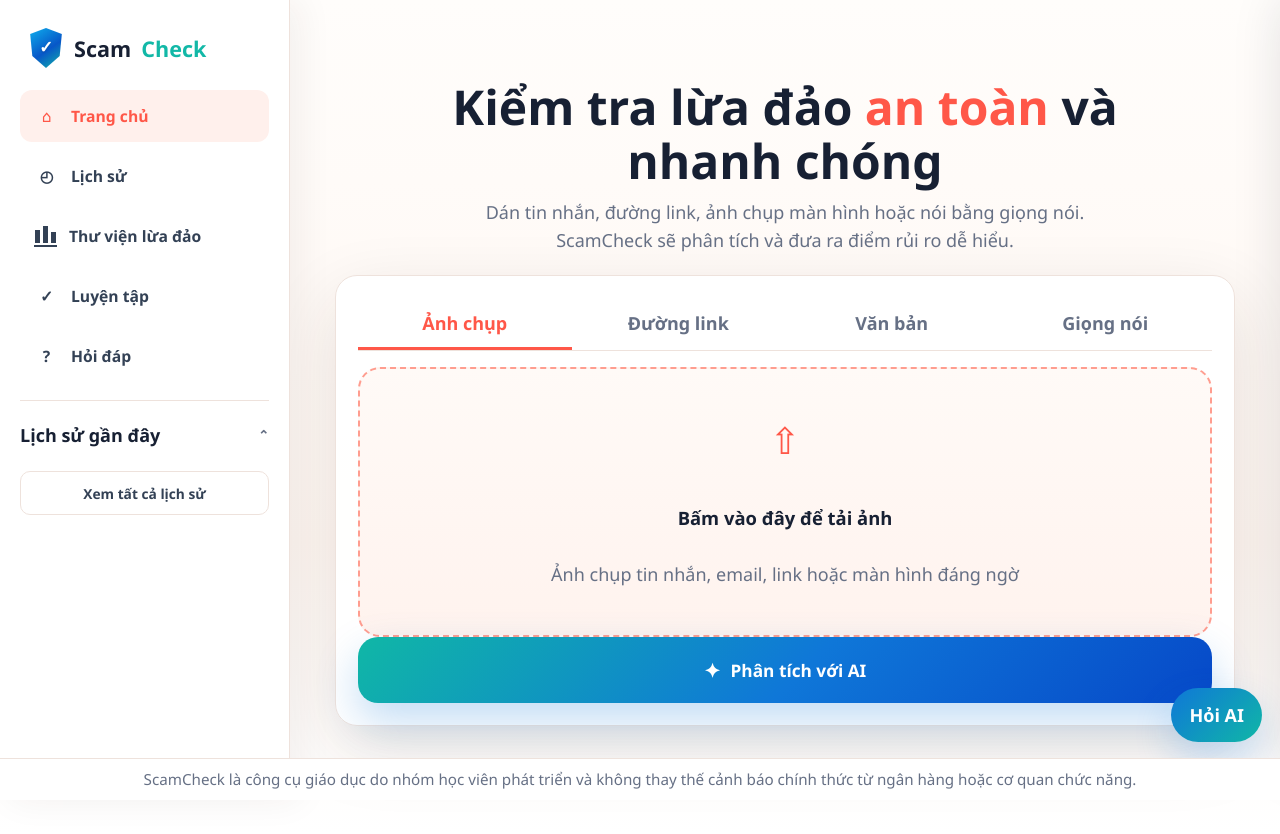
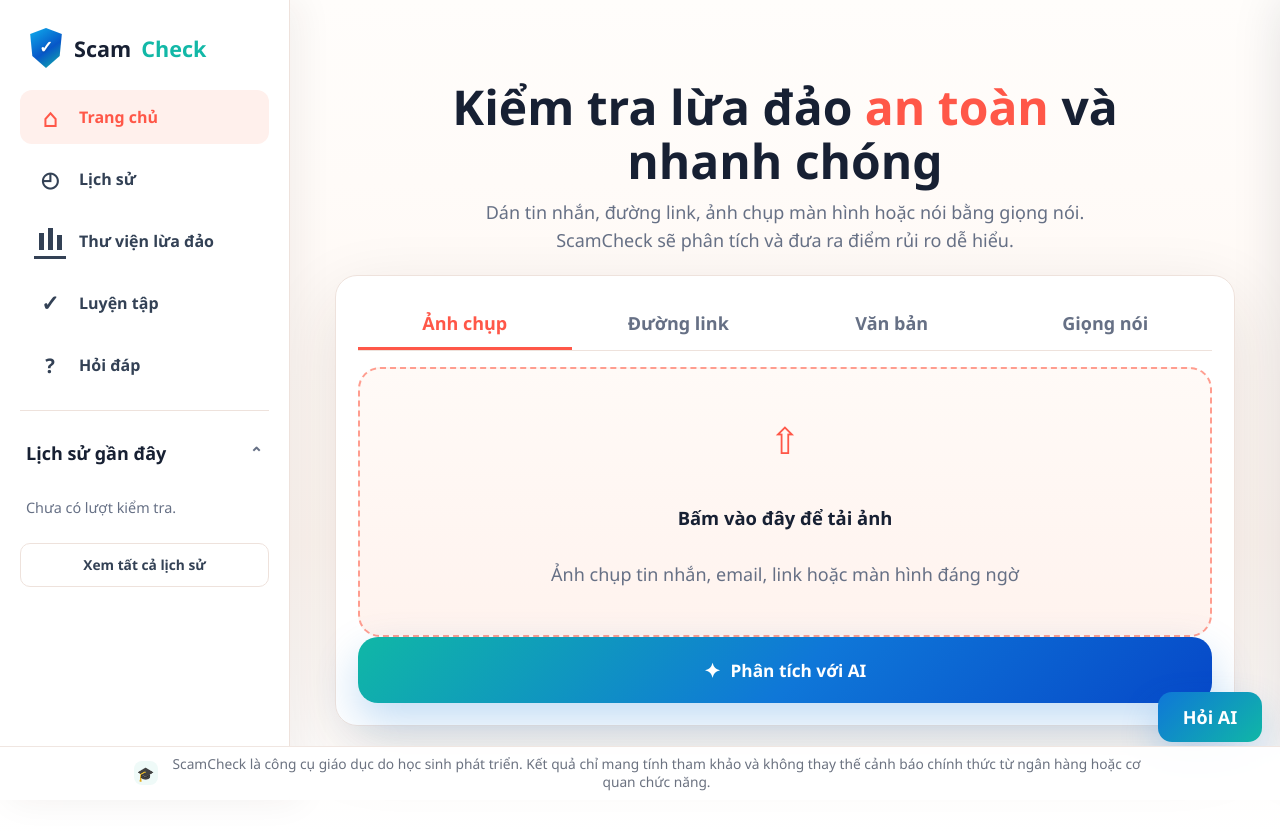
Before and after one commit to QueenBookworm/ScamChecker-for-FCT-Summer-Camp-by-PySnakes, a Flask app: page / in a window 1280 px wide. Run offline with Flask 3, Linux system fonts and the light colour scheme; some libraries are stand-ins or nearby versions.

Commit message:
Update index.html

```diff
--- a/templates/index.html
+++ b/templates/index.html
@@ -210,13 +218,17 @@
     .nav { border: 0; border-radius: 14px; background: transparent; min-height: 58px; color: #7b8496; font-weight: 900; }
     .nav.active { color: var(--coral); }
     .mobile-book { display: inline-block; width: 23px; height: 20px; margin-bottom: 1px; border-bottom: 2px solid currentColor; background: linear-gradient(currentColor,currentColor) 1px 5px/5px 13px no-repeat, linear-gradient(currentColor,currentColor) 9px 1px/5px 17px no-repeat, linear-gradient(currentColor,currentColor) 17px 7px/5px 11px no-repeat; vertical-align: middle; }
-    .legal-footer { position: fixed; left: 0; right: 0; bottom: 0; z-index: 30; padding: 10px 16px calc(10px + env(safe-area-inset-bottom)); border-top: 1px solid var(--line); background: rgba(255,255,255,.98); color: #667085; text-align: center; font-size: .95rem; line-height: 1.4; }
+    .legal-footer { position: fixed; left: 0; right: 0; bottom: 0; z-index: 30; display: flex; align-items: center; justify-content: center; gap: 9px; padding: 8px 16px calc(8px + env(safe-area-inset-bottom)); border-top: 1px solid rgba(238,226,220,.85); background: rgba(255,255,255,.94); color: #6b7280; text-align: center; font-size: 0; line-height: 1.35; backdrop-filter: blur(10px); }
+    .legal-icon { display: inline-grid; place-items: center; flex: 0 0 auto; width: 24px; height: 24px; border-radius: 8px; background: #effaf8; color: #0f766e; font-size: .88rem; }
+    .legal-copy { max-width: 980px; font-size: .86rem; }
     .loading { position: fixed; inset: 0; z-index: 40; display: none; place-items: center; background: rgba(255,255,255,.72); backdrop-filter: blur(6px); }
     .loading.show { display: grid; }
     .loader-card { display: grid; gap: 12px; place-items: center; width: min(320px, 86vw); padding: 28px; border: 1px solid var(--line); border-radius: 22px; background: white; box-shadow: 0 24px 70px rgba(20,27,39,.18); text-align: center; }
     .spinner { width: 54px; height: 54px; border: 6px solid #e5f4f2; border-top-color: #0f77d8; border-radius: 50%; animation: spin .8s linear infinite; }
     @keyframes spin { to { transform: rotate(360deg); } }
-    .chat-toggle { position: fixed; right: 18px; bottom: 126px; z-index: 21; min-height: 54px; padding: 0 18px; border: 0; border-radius: 999px; background: linear-gradient(135deg, #0f77d8, #10b7a6); color: white; font-weight: 950; box-shadow: 0 18px 38px rgba(15,119,216,.24); }
+    .chat-toggle { position: fixed; right: 18px; bottom: 126px; z-index: 21; min-width: 104px; min-height: 50px; padding: 0 18px; border: 0; border-radius: 14px; background: linear-gradient(135deg, #0f77d8, #10b7a6); color: white; font-weight: 950; box-shadow: 0 18px 38px rgba(15,119,216,.24); cursor: grab; touch-action: none; user-select: none; transition: opacity .15s ease, transform .15s ease, box-shadow .15s ease; }
+    .chat-toggle:hover { transform: translateY(-1px); box-shadow: 0 20px 42px rgba(15,119,216,.28); }
+    .chat-toggle.dragging { cursor: grabbing; transform: scale(.98); box-shadow: 0 12px 28px rgba(15,119,216,.2); }
     .chat-open .chat-toggle { opacity: 0; pointer-events: none; transform: translateY(8px); }
     .chat-drawer { position: fixed; inset: 0 0 34px auto; z-index: 20; display: grid; grid-template-rows: auto 1fr auto; width: min(460px, 100vw); padding: 24px; background: rgba(255,255,255,.99); border-left: 1px solid var(--line); box-shadow: -18px 0 50px rgba(20,27,39,.14); transform: translateX(105%); }
     .chat-drawer.open { transform: translateX(0); }
@@ -246,8 +258,8 @@
       .sidebar .brand { font-size: 1.35rem; padding: 0 8px; }
       .sidebar .logo { width: 36px; height: 40px; padding-bottom: 4px; font-size: 1.05rem; }
       .side-nav { display: flex; flex-direction: column; gap: 8px; padding-bottom: 18px; border-bottom: 1px solid var(--line); }
-      .side-nav .nav { display: flex; align-items: center; gap: 12px; min-height: 52px; padding: 0 14px; border-radius: 12px; text-align: left; font-size: .98rem; color: #334155; }
-      .side-nav .nav::before { display: grid; place-items: center; width: 25px; height: 25px; color: inherit; font-weight: 950; }
+      .side-nav .nav { display: flex; align-items: center; gap: 13px; min-height: 54px; padding: 0 14px; border-radius: 12px; text-align: left; font-size: 1rem; color: #334155; }
+      .side-nav .nav::before { display: grid; place-items: center; flex: 0 0 auto; width: 32px; height: 32px; color: inherit; font-size: 1.18rem; line-height: 1; font-weight: 950; }
       .side-nav .nav:nth-child(1) { order: 1; }
       .side-nav .nav:nth-child(2) { order: 2; }
       .side-nav .nav:nth-child(4) { order: 3; }
@@ -258,11 +270,23 @@
       .side-nav .nav:nth-child(3)::before { content: "?"; }
       .side-nav .nav:nth-child(4)::before { content: ""; width: 23px; height: 20px; border: 0; border-bottom: 2px solid currentColor; border-radius: 0; background: linear-gradient(currentColor,currentColor) 1px 5px/5px 13px no-repeat, linear-gradient(currentColor,currentColor) 9px 1px/5px 17px no-repeat, linear-gradient(currentColor,currentColor) 17px 7px/5px 11px no-repeat; transform: none; }
       .side-nav .nav:nth-child(5)::before { content: "✓"; }
+      .side-nav .nav:nth-child(1)::before { content: "⌂"; }
+      .side-nav .nav:nth-child(2)::before { content: "◴"; }
+      .side-nav .nav:nth-child(1)::before { font-size: 1.55rem; }
+      .side-nav .nav:nth-child(2)::before { font-size: 1.32rem; }
+      .side-nav .nav:nth-child(3)::before { font-size: 1.26rem; }
+      .side-nav .nav:nth-child(4)::before { width: 32px; height: 32px; border-bottom-width: 3px; background: linear-gradient(currentColor,currentColor) 5px 9px/5px 17px no-repeat, linear-gradient(currentColor,currentColor) 14px 4px/5px 22px no-repeat, linear-gradient(currentColor,currentColor) 23px 11px/5px 15px no-repeat; }
+      .side-nav .nav:nth-child(5)::before { content: "✓"; font-size: 1.36rem; }
       .side-nav .nav.active { background: #fff0ec; color: var(--coral); }
       .nav-ico { display: grid; place-items: center; width: 25px; height: 25px; color: inherit; font-weight: 950; }
       .side-history { display: grid; align-content: start; gap: 12px; min-height: 0; }
-      .side-history-head { display: flex; align-items: center; justify-content: space-between; gap: 10px; color: var(--ink); font-weight: 950; }
-      .side-history-head small { color: var(--muted); font-size: .82rem; font-weight: 800; }
+      .side-history-head { display: flex; align-items: center; justify-content: space-between; gap: 10px; min-height: 40px; padding: 0 6px; border: 0; border-radius: 10px; background: transparent; color: var(--ink); font-weight: 950; text-align: left; }
+      .side-history-head:hover { background: #fff8f4; }
+      .side-history-head small { color: var(--muted); font-size: 1rem; font-weight: 950; transition: transform .15s ease; }
+      .side-history.collapsed { gap: 4px; }
+      .side-history.collapsed .side-recent,
+      .side-history.collapsed .side-all { display: none; }
+      .side-history.collapsed .side-history-head small { transform: rotate(180deg); }
       .side-recent { display: grid; gap: 8px; overflow: auto; padding-right: 2px; }
       .side-recent-item { display: grid; grid-template-columns: 8px 1fr auto; align-items: center; gap: 8px; width: 100%; min-height: 46px; padding: 8px 6px; border: 0; border-radius: 10px; background: transparent; text-align: left; }
       .side-recent-item:hover { background: #fff8f4; }
@@ -278,16 +302,20 @@
       .chat-toggle { bottom: 58px; }
       .chat-drawer { bottom: 34px; }
       .tabs { grid-template-columns: repeat(4, 1fr); }
+      .main { width: min(calc(100% - 36px), 1540px); }
       .result-main { grid-template-columns: auto minmax(0, 1fr); }
-      .grid { grid-template-columns: repeat(2, minmax(0, 1fr)); }
+      .grid { grid-template-columns: minmax(0, 1.1fr) minmax(360px, .9fr); }
       .checks { grid-template-columns: 1fr; }
       .chat-open .main { width: min(100%, calc(100vw - 730px)); }
       .chat-open .grid { grid-template-columns: 1fr; }
       .chat-open .faq-grid { grid-template-columns: 1fr; }
-      .result { max-width: 1080px; padding-right: 150px; }
+      .result { width: 100%; max-width: none; padding-right: 156px; }
+      #resultCard { width: 100%; }
       .result-action-rail { position: fixed; top: 50%; right: 20px; flex-direction: column; align-items: stretch; width: 132px; margin: 0; padding: 10px; gap: 8px; transform: translateY(-50%); }
       .result-action-rail .tool-btn { justify-content: flex-start; width: 100%; min-height: 50px; }
-      .chat-open .result-action-rail { right: 480px; }
+      .chat-open .result { padding-right: 0; }
+      .chat-open .result-action-rail { position: sticky; top: 12px; right: auto; flex-direction: row; align-items: center; justify-content: flex-start; width: 100%; margin: 0 0 14px; padding: 8px; gap: 8px; transform: none; }
+      .chat-open .result-action-rail .tool-btn { justify-content: center; width: auto; min-width: 112px; min-height: 46px; padding: 0 12px; }
     }
 
     @media (max-width: 979px) {
@@ -341,7 +367,7 @@
         <button class="nav" data-page="training">Luyện tập</button>
       </nav>
       <div class="side-history">
-        <div class="side-history-head"><span>Lịch sử gần đây</span><small>⌃</small></div>
+        <button class="side-history-head" id="sideHistoryToggle" type="button" aria-expanded="true"><span>Lịch sử gần đây</span><small>⌃</small></button>
         <div id="sideHistoryList" class="side-recent"></div>
         <button class="side-all" data-page="history">Xem tất cả lịch sử</button>
       </div>
@@ -512,18 +538,20 @@
         </div>
       </div>
     </aside>
-    <footer class="legal-footer">
-      ScamCheck là công cụ giáo dục do nhóm học viên phát triển và không thay thế cảnh báo chính thức từ ngân hàng hoặc cơ quan chức năng.
+    <footer class="legal-footer" aria-label="Ghi chú giáo dục">
+      <span class="legal-icon" aria-hidden="true">🎓</span>
+      <span class="legal-copy">ScamCheck là công cụ giáo dục do học sinh phát triển. Kết quả chỉ mang tính tham khảo và không thay thế cảnh báo chính thức từ ngân hàng hoặc cơ quan chức năng.</span>
     </footer>
   </div>
-  <script src="{{ url_for('static', filename='js/helpers.js') }}"></script>
-  <script src="{{ url_for('static', filename='js/navigation.js') }}"></script>
-  <script src="{{ url_for('static', filename='js/history.js') }}"></script>
-  <script src="{{ url_for('static', filename='js/analyze.js') }}"></script>
-  <script src="{{ url_for('static', filename='js/voice.js') }}"></script>
-  <script src="{{ url_for('static', filename='js/chat.js') }}"></script>
-  <script src="{{ url_for('static', filename='js/extras.js') }}"></script>
-  <script src="{{ url_for('static', filename='js/app.js') }}"></script>
+  <!-- These files live directly in /static, so keep the paths in sync with the project tree. -->
+  <script src="{{ url_for('static', filename='helpers.js') }}"></script>
+  <script src="{{ url_for('static', filename='navigation.js') }}"></script>
+  <script src="{{ url_for('static', filename='history.js') }}?v=collapse1"></script>
+  <script src="{{ url_for('static', filename='analyze.js') }}?v=layout2"></script>
+  <script src="{{ url_for('static', filename='voice.js') }}"></script>
+  <script src="{{ url_for('static', filename='chat.js') }}?v=drag1"></script>
+  <script src="{{ url_for('static', filename='extras.js') }}?v=tools4"></script>
+  <script src="{{ url_for('static', filename='app.js') }}?v=accordion1"></script>
 
 </body>
 </html>
```
Also changed, not shown: other parts of templates/index.html (+20 -14 lines).
